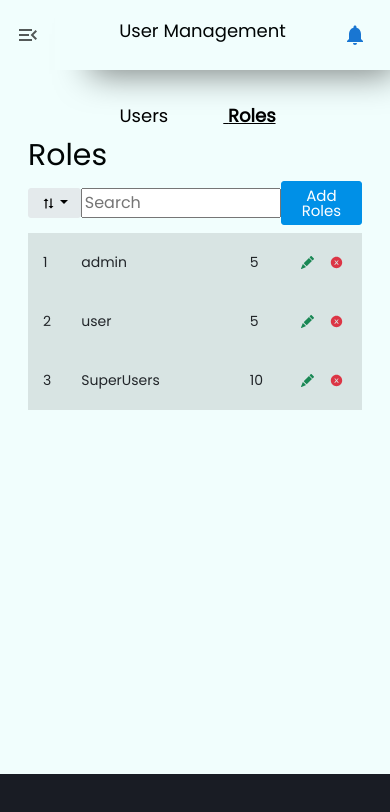
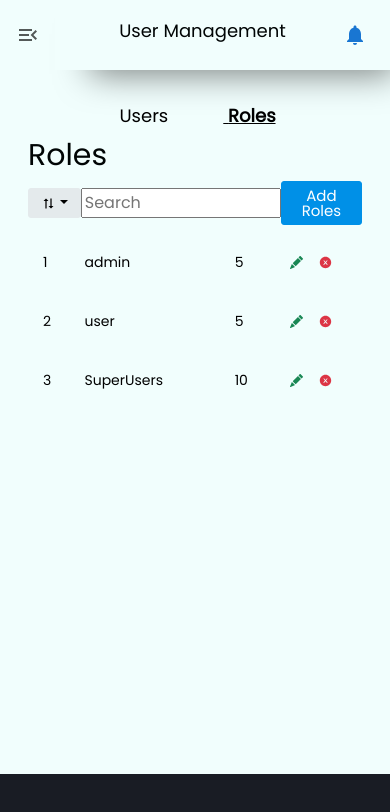
Before and after one commit to jhnmrkgbrlcn/github-portfolio, a React (Create React App) app in the folder ums/: page /role in a window 390 px wide. Shown: the top 812 px of the page. Built offline with nearby package versions, Linux system fonts and the light colour scheme; the HTML template or start-up script is replaced by a standard one.

Commit message:
mobile responsive

```diff
--- a/ums/src/components/Home/role.jsx
+++ b/ums/src/components/Home/role.jsx
@@ -220,9 +220,9 @@ const Users = () => {
             <button className="btn btn-primary">Add Roles</button>
           </div>
           <div className="table-responsive">
-            <table className="table table-borderless">
+            <table className="table table d-none d-md-table">
               <thead>
-                <tr className="table-active d-none d-md-table-row" >
+                <tr className=" d-none d-md-table-row" >
                   <th>#</th>
                   <th>Name</th>
                   <th>Handle</th>
@@ -233,7 +233,7 @@ const Users = () => {
               </thead>
               <tbody>
                 {Object.keys(nameCounts).map((role, index) => (
-                  <tr className="table-active" key={index}>
+                  <tr key={index}>
                     <td>{index + 1}</td>
                     <td>{role}</td>
                     <td>{}</td>
@@ -292,6 +292,39 @@ const Users = () => {
             </ul>
           </nav>
         </div>
+         {/* Mobile table Veiw */}
+  <table class="table table-responsive d-md-none table-borderless" >
+  <thead >
+  {Object.keys(nameCounts).map((role, index) => (
+                  <tr key={index}>
+                    <td>{index + 1}</td>
+                    <td>{role}</td>
+                    <td>{}</td>
+                    <td>{nameCounts[role]}</td>
+      <td>
+      <div className="d-flex d-sm-inline-flex ">
+                        <span className="">
+                          <IconButton
+                            className=" text-success"
+                            style={smallButtonStyle}>
+                            <BsFillPencilFill />
+                          </IconButton>
+                        </span>
+                        <span className=" d-flex d-sm-inline-flex">
+                          <IconButton
+                            className=" text-danger"
+                            style={smallButtonStyle}>
+                            <AiFillCloseCircle />
+                          </IconButton>
+                        </span>
+                      </div>
+      </td>
+    </tr>
+    ))}
+  </thead>
+</table>
+
+
       </div>
     </>
   );
--- a/ums/src/components/Home/users.jsx
+++ b/ums/src/components/Home/users.jsx
@@ -311,8 +311,7 @@ const Users = () => {
     ))}
   </thead>
 </table>
-
-          </div>
+</div>
           <div class="d-block">
             <nav class="d-flex justify-content-end align-items-center mb-2 ">
               <ul className="pagination">
```
